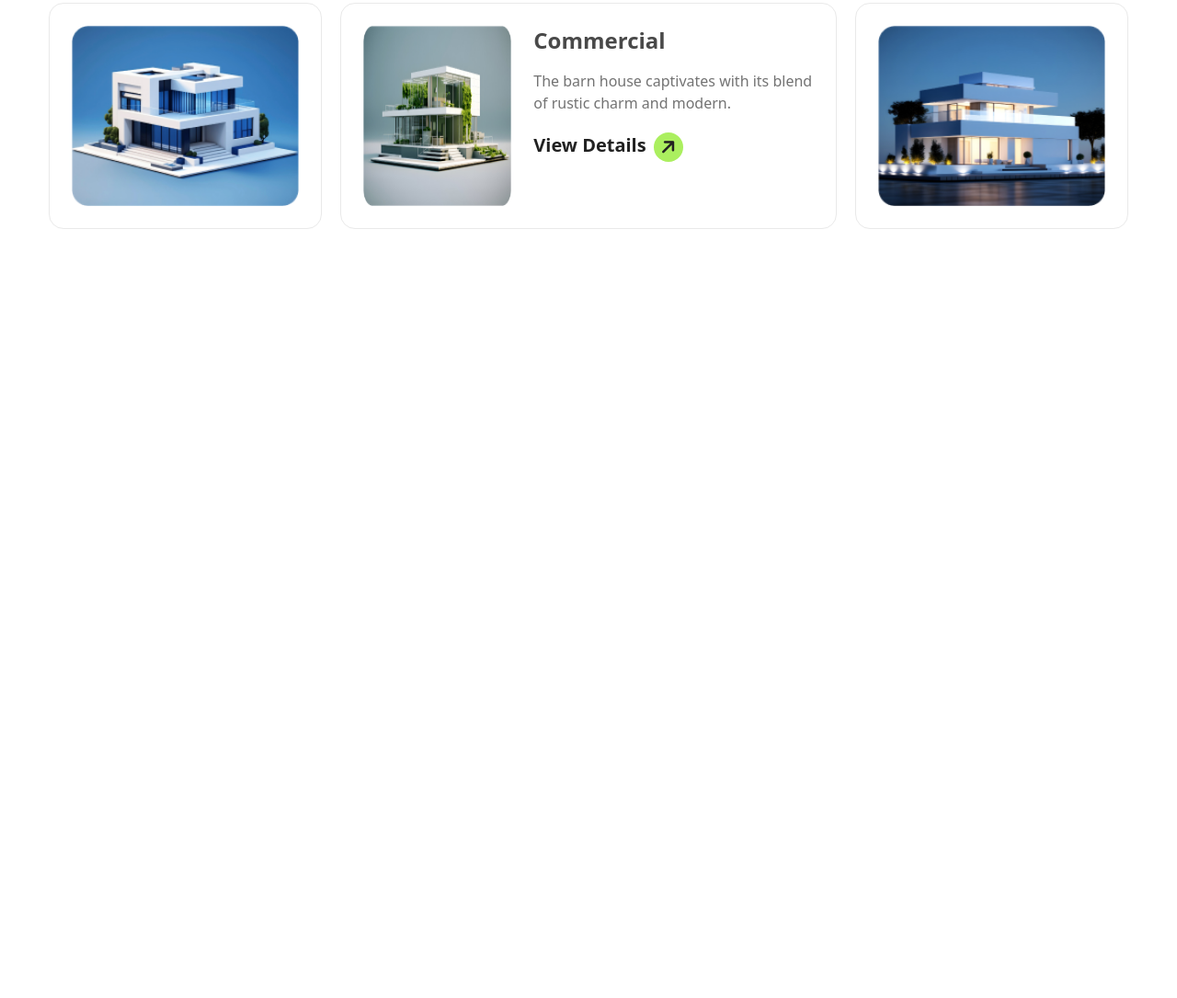
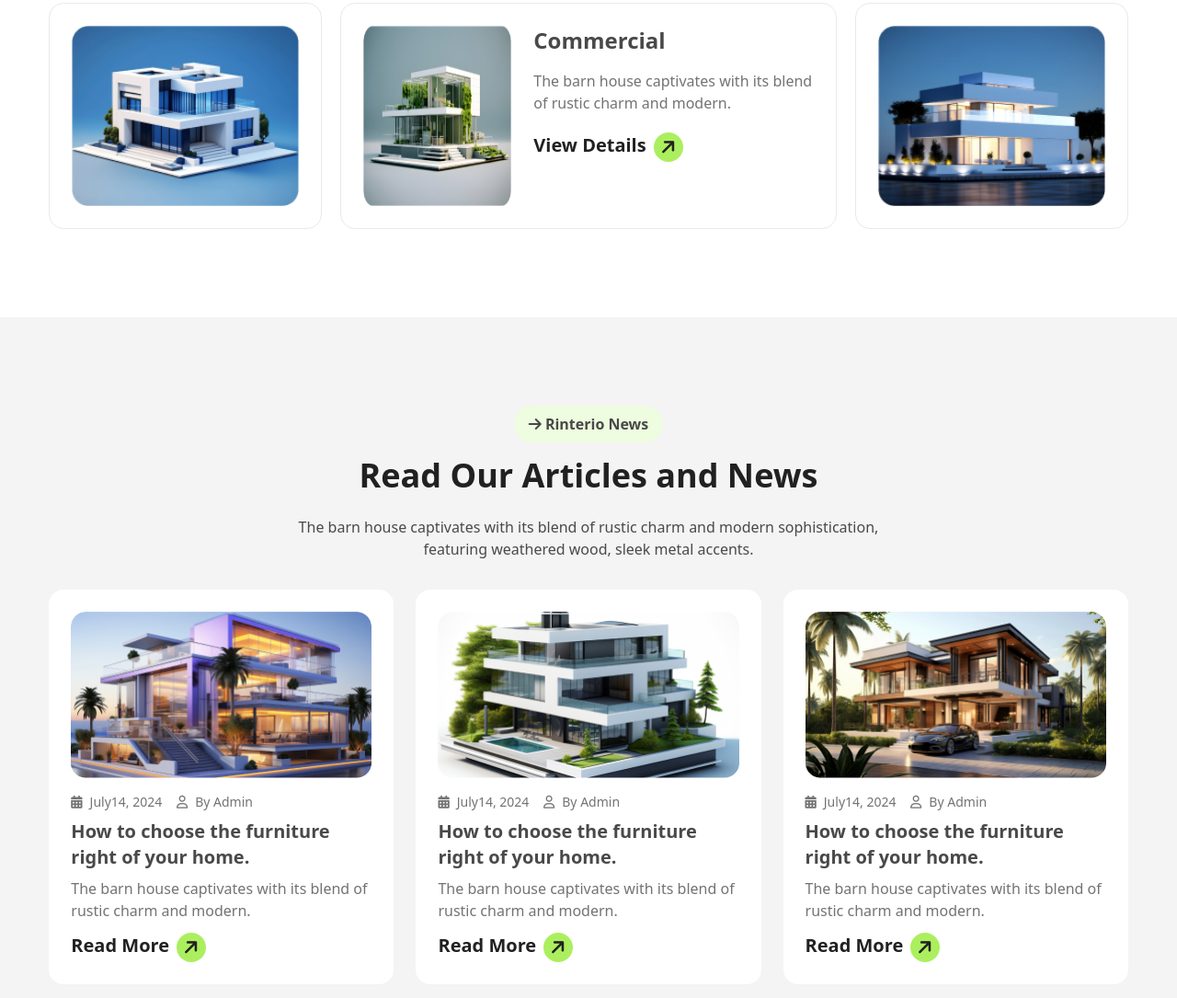
Before and after one commit to tonmoysutradhar/B10-Assignment-03, a plain HTML site: page index.html in a window 1280 px wide. Shown: the part 2978-4063 px from the top of the page at 92% size. Before the commit the page ends 3323 px from the top, so only its background shows below. Drawn offline with nearby package versions, Linux system fonts and the light colour scheme.

Commit message:
add Articles and News section

```diff
--- a/index.html
+++ b/index.html
@@ -2,7 +2,7 @@
   <head>
     <meta charset="UTF-8" />
     <meta name="viewport" content="width=device-width, initial-scale=1.0" />
-    <title>SmartHome Solutions</title>
+    <title>Rinterio</title>
     <!-- Manrope Google Font  -->
     <link rel="preconnect" href="https://fonts.googleapis.com" />
     <link rel="preconnect" href="https://fonts.gstatic.com" crossorigin />
@@ -279,7 +279,7 @@
         </div>
       </section>
       <!-- Our Latest Portfolio  -->
-      <section class="bg-[#f4f4f4] lg:bg-white py-10 sm:py-16  lg:py-24">
+      <section class="bg-[#f4f4f4] lg:bg-white pt-10 sm:pt-16 lg:py-24">
         <div class="w-11/12 mx-auto">
           <div class="text-center">
             <button
@@ -358,7 +358,8 @@
                     Commercial
                   </h2>
                   <p class="text-[#737373] font-medium mt-4 mb-5">
-                    The barn house captivates with its blend of rustic charm and modern.
+                    The barn house captivates with its blend of rustic charm and
+                    modern.
                   </p>
                   <div class="flex gap-2">
                     <span class="text-xl font-bold">View Details</span>
@@ -375,19 +376,139 @@
                 <div
                   class="card card-side gap-6 p-6 rounded-2xl border border-[#E9E9E9] lg:hidden bg-white"
                 >
-                  <img class="w-full " src="./assets/img3.png" alt="" />
+                  <img class="w-full" src="./assets/img3.png" alt="" />
                 </div>
 
                 <div
                   class="card card-side gap-6 p-6 rounded-2xl border border-[#E9E9E9] bg-white"
                 >
-                  <img class=" w-full" src="./assets/img5.png" alt="" />
+                  <img class="w-full" src="./assets/img5.png" alt="" />
                 </div>
               </div>
             </div>
           </div>
         </div>
       </section>
+      <!-- Articles and News -->
+      <section class="bg-[#f4f4f4] py-10 sm:py-16 lg:py-24">
+        <div class="w-11/12 mx-auto">
+          <div class="text-center">
+            <button
+              class="rounded-3xl bg-[#eefcdf] py-2 px-4 font-bold text-[#494949] mb-4"
+            >
+              <span><i class="fa-solid fa-arrow-right"></i></span> Rinterio News
+            </button>
+            <h2 class="text-2xl sm:text-3xl lg:text-4xl font-bold">
+              Read Our Articles and News
+            </h2>
+            <p class="text-[#494949] font-medium mt-4 mb-6 sm:mt-6 sm:mb-8">
+              The barn house captivates with its blend of rustic charm and
+              modern sophistication, <br />
+              featuring weathered wood, sleek metal accents.
+            </p>
+          </div>
+          <!-- Cards  -->
+           <div class="flex flex-col lg:flex-row justify-between gap-6">
+            <!-- Cards 1 -->
+            <div class="card bg-white grid sm:grid-cols-2 lg:grid-cols-none gap-4 rounded-2xl p-6">
+              <figure>
+                <img class="w-full" src="./assets/article1.png" alt="" />
+              </figure>
+              <div class="">
+                <div class="text-[#737373] text-sm font-medium mb-2">
+                  <span class="mr-3"
+                    ><i class="fa-solid fa-calendar-days mr-2"></i>July14,
+                    2024</span
+                  >
+                  <span><i class="fa-regular fa-user mr-2"></i>By Admin</span>
+                </div>
+                <h2 class="card-title font-extrabold text-[#494949]">
+                  How to choose the furniture right of your home.
+                </h2>
+                <p class="text-[#737373] font-medium mt-2 mb-3">
+                  The barn house captivates with its blend of rustic charm and
+                  modern.
+                </p>
+                <div
+                  class="flex gap-2"
+                >
+                  <span class="text-xl font-bold">Read More</span>
+                  <span
+                    class="bg-[#abef5f] w-8 h-8 rounded-full text-xl flex items-center justify-center -rotate-45"
+                  >
+                    <i class="fa-solid fa-arrow-right"></i>
+                  </span>
+                </div>
+              </div>
+            </div>
+            <!-- Cards 2 -->
+            <div class="card bg-white grid sm:grid-cols-2 lg:grid-cols-none gap-4 rounded-2xl p-6">
+              <figure>
+                <img class="w-full" src="./assets/article2.png" alt="" />
+              </figure>
+              <div class="">
+                <div class="text-[#737373] text-sm font-medium mb-2">
+                  <span class="mr-3"
+                    ><i class="fa-solid fa-calendar-days mr-2"></i>July14,
+                    2024</span
+                  >
+                  <span><i class="fa-regular fa-user mr-2"></i>By Admin</span>
+                </div>
+                <h2 class="card-title font-extrabold text-[#494949]">
+                  How to choose the furniture right of your home.
+                </h2>
+                <p class="text-[#737373] font-medium mt-2 mb-3">
+                  The barn house captivates with its blend of rustic charm and
+                  modern.
+                </p>
+                <div
+                  class="flex gap-2"
+                >
+                  <span class="text-xl font-bold">Read More</span>
+                  <span
+                    class="bg-[#abef5f] w-8 h-8 rounded-full text-xl flex items-center justify-center -rotate-45"
+                  >
+                    <i class="fa-solid fa-arrow-right"></i>
+                  </span>
+                </div>
+              </div>
+            </div>
+            <!-- Cards 3 -->
+            <div class="card bg-white grid sm:grid-cols-2 lg:grid-cols-none gap-4 rounded-2xl p-6">
+              <figure>
+                <img class="w-full" src="./assets/article3.png" alt="" />
+              </figure>
+              <div class="">
+                <div class="text-[#737373] text-sm font-medium mb-2">
+                  <span class="mr-3"
+                    ><i class="fa-solid fa-calendar-days mr-2"></i>July14,
+                    2024</span
+                  >
+                  <span><i class="fa-regular fa-user mr-2"></i>By Admin</span>
+                </div>
+                <h2 class="card-title font-extrabold text-[#494949]">
+                  How to choose the furniture right of your home.
+                </h2>
+                <p class="text-[#737373] font-medium mt-2 mb-3">
+                  The barn house captivates with its blend of rustic charm and
+                  modern.
+                </p>
+                <div
+                  class="flex gap-2"
+                >
+                  <span class="text-xl font-bold">Read More</span>
+                  <span
+                    class="bg-[#abef5f] w-8 h-8 rounded-full text-xl flex items-center justify-center -rotate-45"
+                  >
+                    <i class="fa-solid fa-arrow-right"></i>
+                  </span>
+                </div>
+              </div>
+            </div>
+           </div>
+
+        </div>
+      </section>
     </main>
     <footer></footer>
   </body>
```
